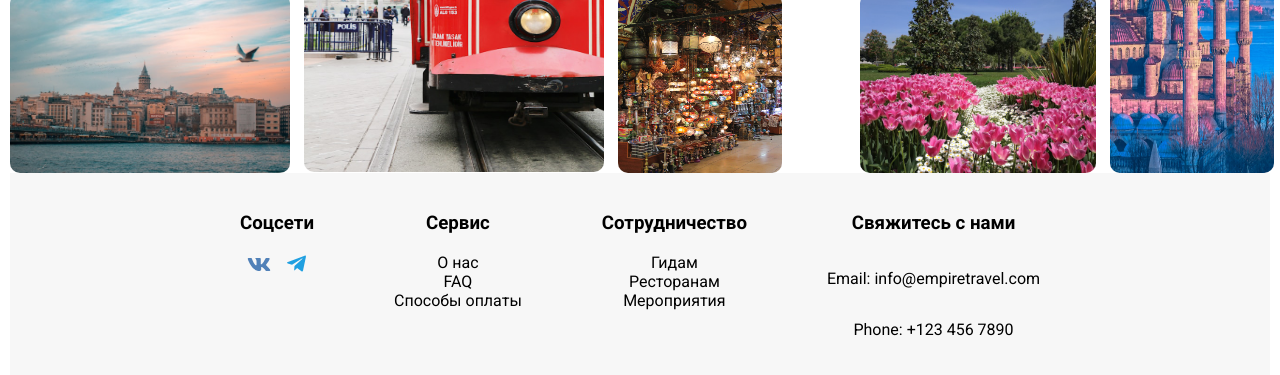
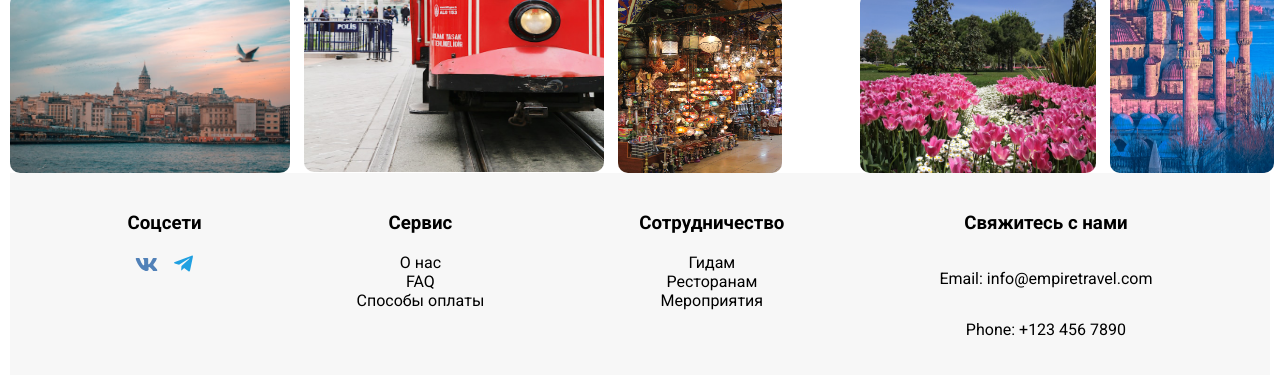
Before and after one commit to JessicaVadimovna/tourism, a plain HTML site: page index.html in a window 1280 px wide. Shown: the part 2920-3295 px from the top of the page. Drawn offline with Linux system fonts and the light colour scheme.

Commit message:
fix footer.css

```diff
--- a/assets/styles/footer.css
+++ b/assets/styles/footer.css
@@ -1,9 +1,8 @@
 .footer {
     box-sizing: border-box;
     width: 100%;
-    gap: 5rem;
     display: flex;
-    justify-content: center;
+    justify-content: space-around;
     background-color: #f7f7f7;
 }
 
```
